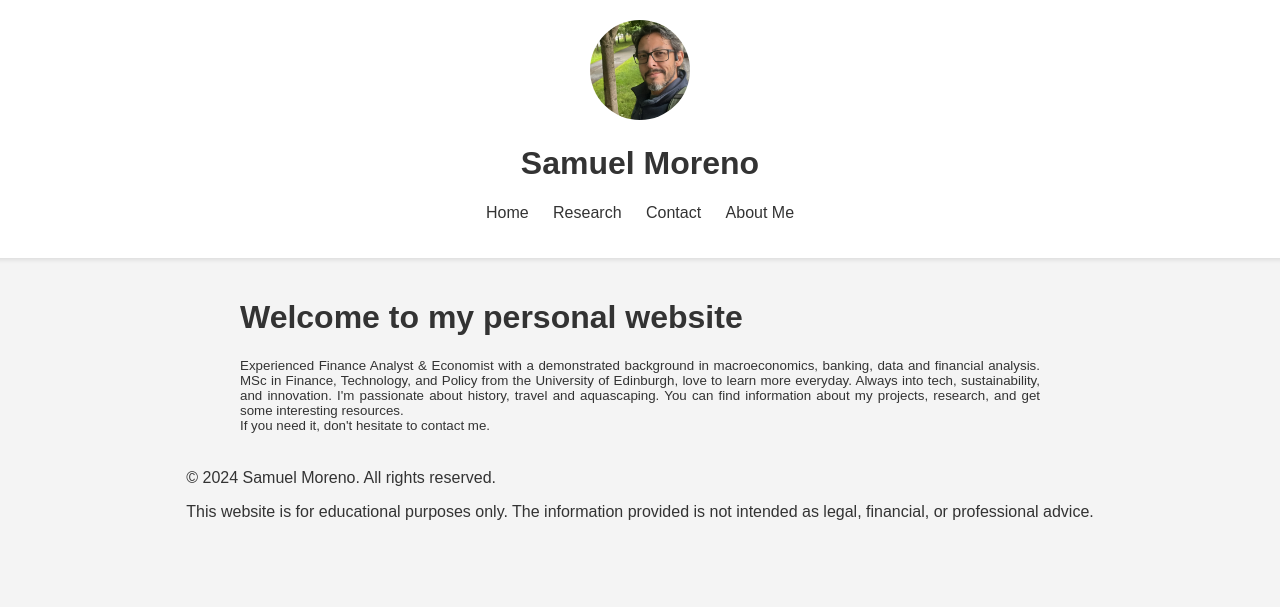
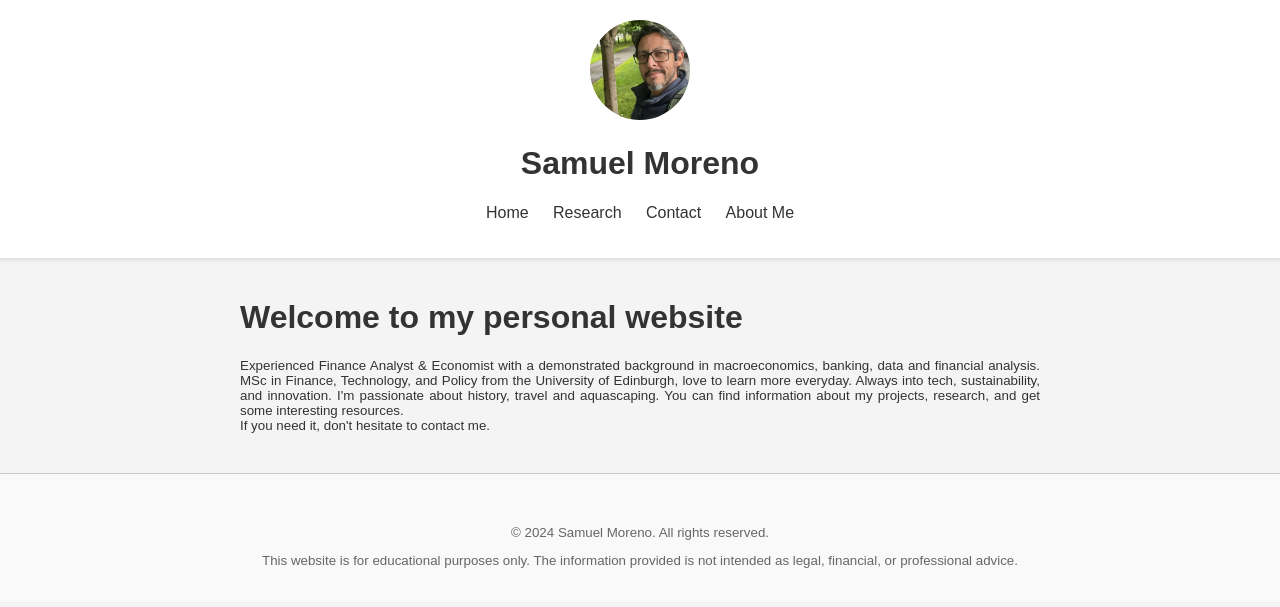
Before and after one commit to GregSom-MSc/GregSom-MSc.github.io, a Jekyll site: the page built from index.md, in a window 1280 px wide. Shown: the top 607 px of the page. Built offline with Jekyll 4.4.1, drawn with Linux system fonts in a browser that asks for light colours.

Commit message:
Update style.css

```diff
--- a/assets/css/style.css
+++ b/assets/css/style.css
@@ -17,6 +17,13 @@
     text-align: center;
 }
 
+.site-footer {
+    width: 100%;
+    box-sizing: border-box;
+    padding: 20px;
+    background-color: #f9f9f9;
+    border-top: 1px solid #ccc;
+}
 .container {
     max-width: 800px;
     margin: auto;
@@ -62,3 +69,26 @@
     border: 1px solid #ccc;
     border-radius: 5px;
 }
+
+.site-footer {
+    text-align: center;
+    padding: 20px;
+    background-color: #f9f9f9;
+    border-top: 1px solid #ccc;
+    margin-top: 20px;
+}
+
+.social-links a {
+    margin: 0 10px;
+    color: #666;
+    text-decoration: none;
+}
+
+.social-links a:hover {
+    color: #333;
+}
+
+.footer-disclaimer {
+    font-size: smaller;
+    color: #666;
+}
```
